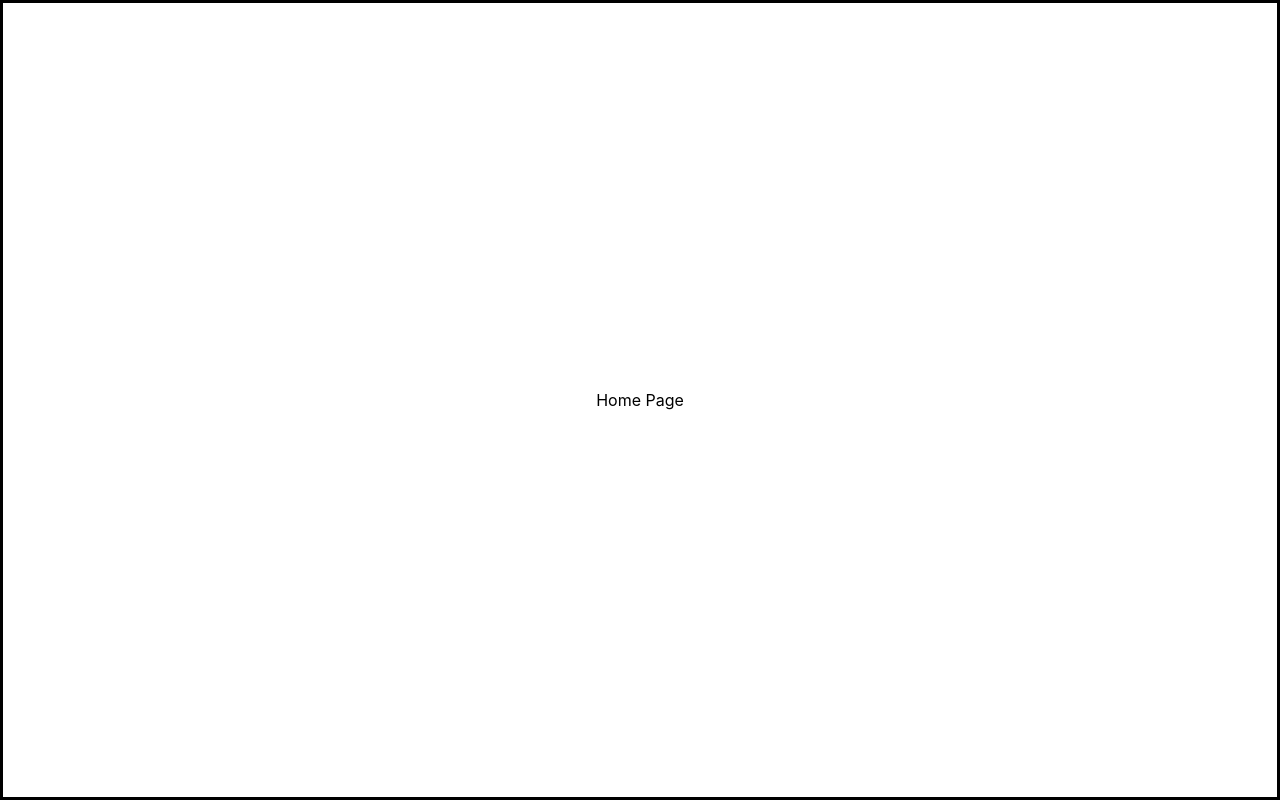
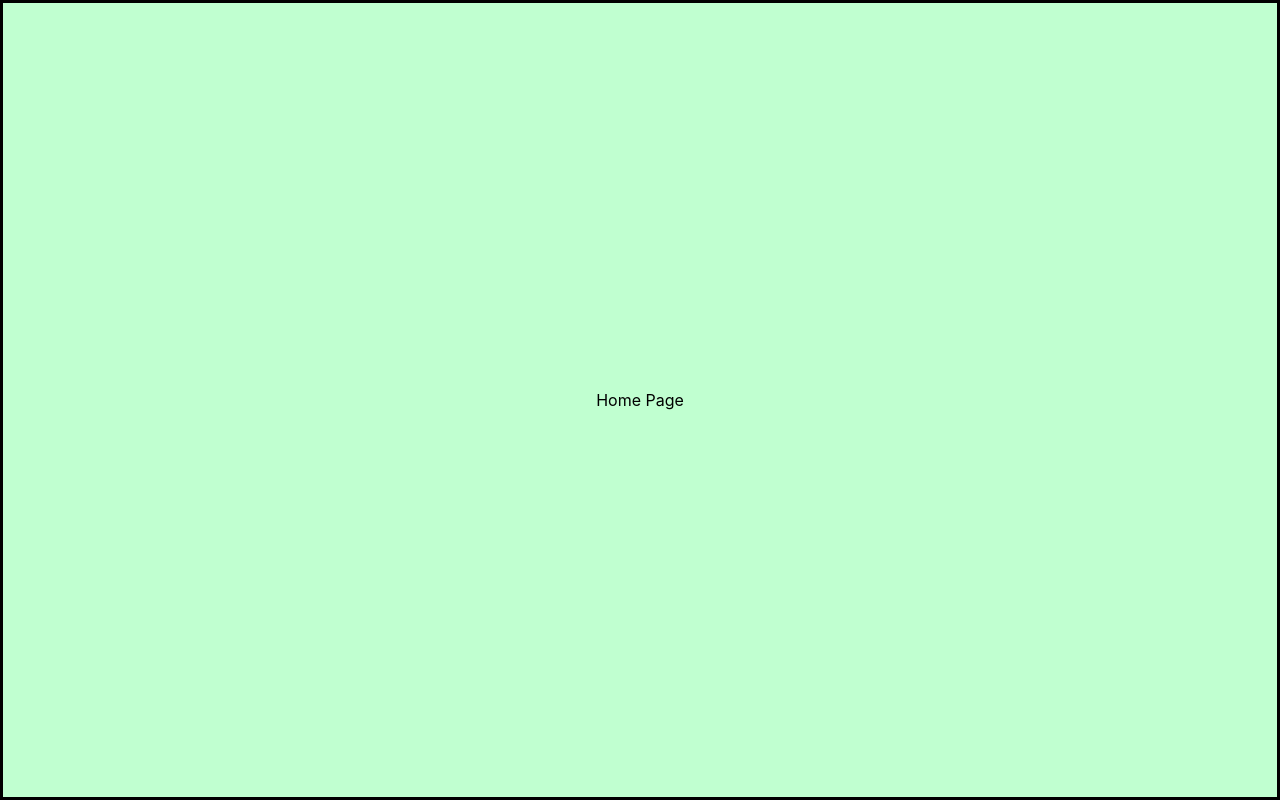
Before and after one commit to Jon-Grabowski/money-magnet-frontend, a React (Create React App) app: page / in a window 1280 px wide. Built offline with nearby package versions, Linux system fonts and the light colour scheme.

Commit message:
added palette colors to tailwind

```diff
--- a/src/App.js
+++ b/src/App.js
@@ -4,7 +4,7 @@ import Home from './Home/Home';
 
 function App() {
   return (
-    <div className="App">
+    <div className="App bg-mint-green">
       <Routes>
         <Route exact path='/' element={<Home/>}/>
       </Routes>
--- a/tailwind.config.js
+++ b/tailwind.config.js
@@ -4,6 +4,12 @@ module.exports = {
     "./src/**/*.{js,jsx,ts,tsx}",
   ],
   theme: {
+    colors:{
+      'mint-green':'#C0FFD0',
+      'money-green': '#009933',
+      'forest-green': '#00661F',
+      'magnetic-plum': '#32004C'
+    },
     extend: {},
   },
   plugins: [],
```
